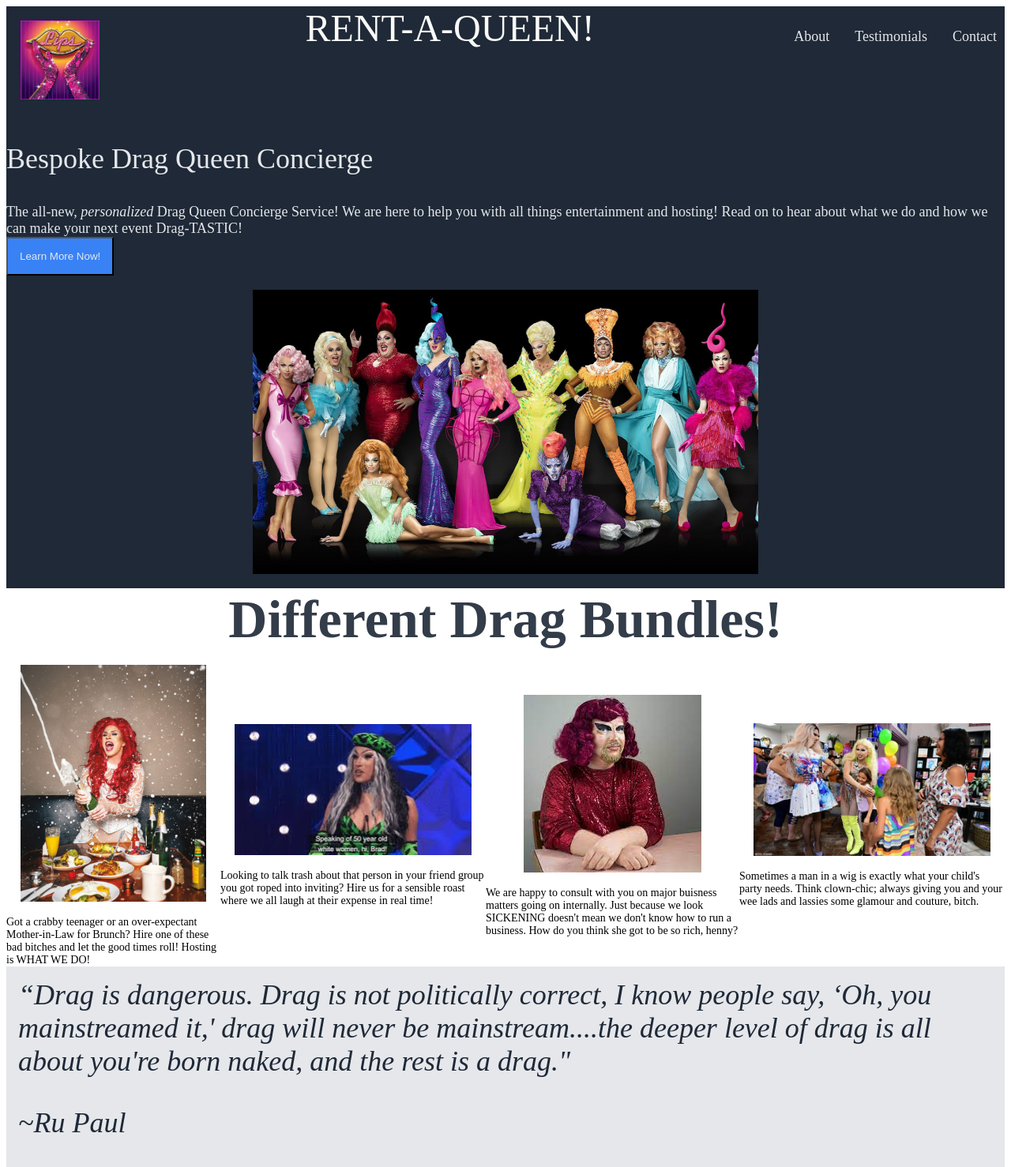
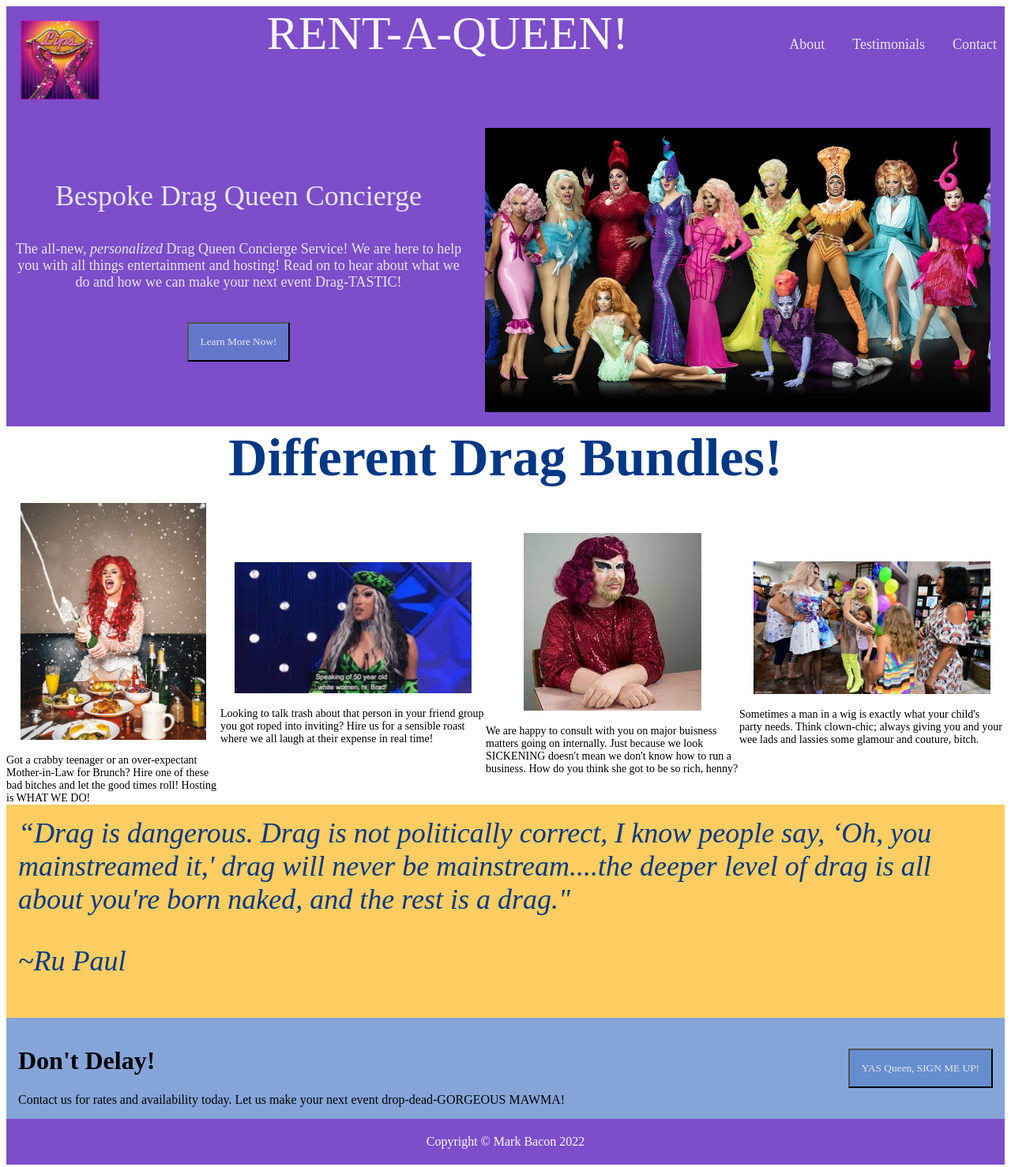
Before and after one commit to bitz820/Odin-Flex, a plain HTML site: page index.html in a window 1280 px wide. Shown: the top 1478 px of the page at 79% size. Drawn offline with Linux system fonts and the light colour scheme; a web font is replaced by a local one.

Commit message:
README.md

```diff
--- a/index.html
+++ b/index.html
@@ -23,7 +23,7 @@
         <div class="leftside">
             <p id=intro>Bespoke Drag Queen Concierge</p>
             <text>The all-new, <em>personalized</em> Drag Queen Concierge Service!  We are here to help you with all things entertainment and hosting!  Read on to hear about what we do and how we can make your next event Drag-TASTIC!</text>
-            <button>Learn More Now!</button>
+            <p><button>Learn More Now!</button> </p>
         </div>
         <div id="rightside">
             <img src="../odin-flex/images/image.jpeg" alt="Rent-a-Queen Main Photo">
--- a/style.css
+++ b/style.css
@@ -2,9 +2,9 @@ body {font-family: "Dekko";
 }
 
 .header {
-    background-color: #1f2937;
-    font-size: 48px;
-    color: #f9faf8;
+    background-color: #4c0ab6b9;
+    font-size: 60px;
+    color: #f9f8fa;
     display: flex;
     flex-wrap: column;
     justify-content: space-between;
@@ -25,18 +25,18 @@ a, text {
 .footer {
     display: flex;
     justify-content: center;
-    background-color: #1f2937;
+    background-color: #4c0ab6b9;
     color: #f9faf8;
     padding: 20px;
 }
 
 
 .content {
-    background-color: #1f2937;
+    background-color: #4c0ab6b9;
     font-size: 36px;
     color: #e5e7eb;
     display: flex;
-    flex-flow: column;
+    flex-flow: row;
     justify-content: space-between;
     align-items: center;
 }
@@ -47,6 +47,7 @@ a, text {
     flex-flow: row;
     justify-content: space-evenly;
     align-items: center;
+    flex-shrink: 1;
 }
 
 .carouseltitle {
@@ -55,14 +56,16 @@ a, text {
     justify-content: center;
     font-size: 68px;
     font-weight: bolder;
-    color: #333c49;
+    color: #003886;
 }
 
 .leftside {
+    text-align: center;
     display: flex;
     flex-flow: column;
     justify-content: space-between;
-    align-items: flex-start;
+    align-items: center;
+    padding: 10px;
 
 }
 
@@ -79,9 +82,9 @@ a, text {
 }
 
 .quote {
-    background-color: #e5e7eb;
+    background-color: #ffcd61;
     font-size: 36px;
-    color: #1f2937;
+    color: #003886;
     font-style: italic;
     display: flex;
     flex-flow: column;
@@ -89,7 +92,7 @@ a, text {
 }
 
 .signup {
-    background-color: #3882F6 ;
+    background-color: #5c87ccbe ;
     display: flex;
     justify-content: space-around;
     align-items: center;
@@ -97,9 +100,10 @@ a, text {
 }
 
 button {
-    background-color: #3882F6;
+    background-color: #5c87ccbe;
     color: #e5e7eb;
     padding: 15px;
+    font-family: "Decca";
 }
 
 #signuptext {
```
